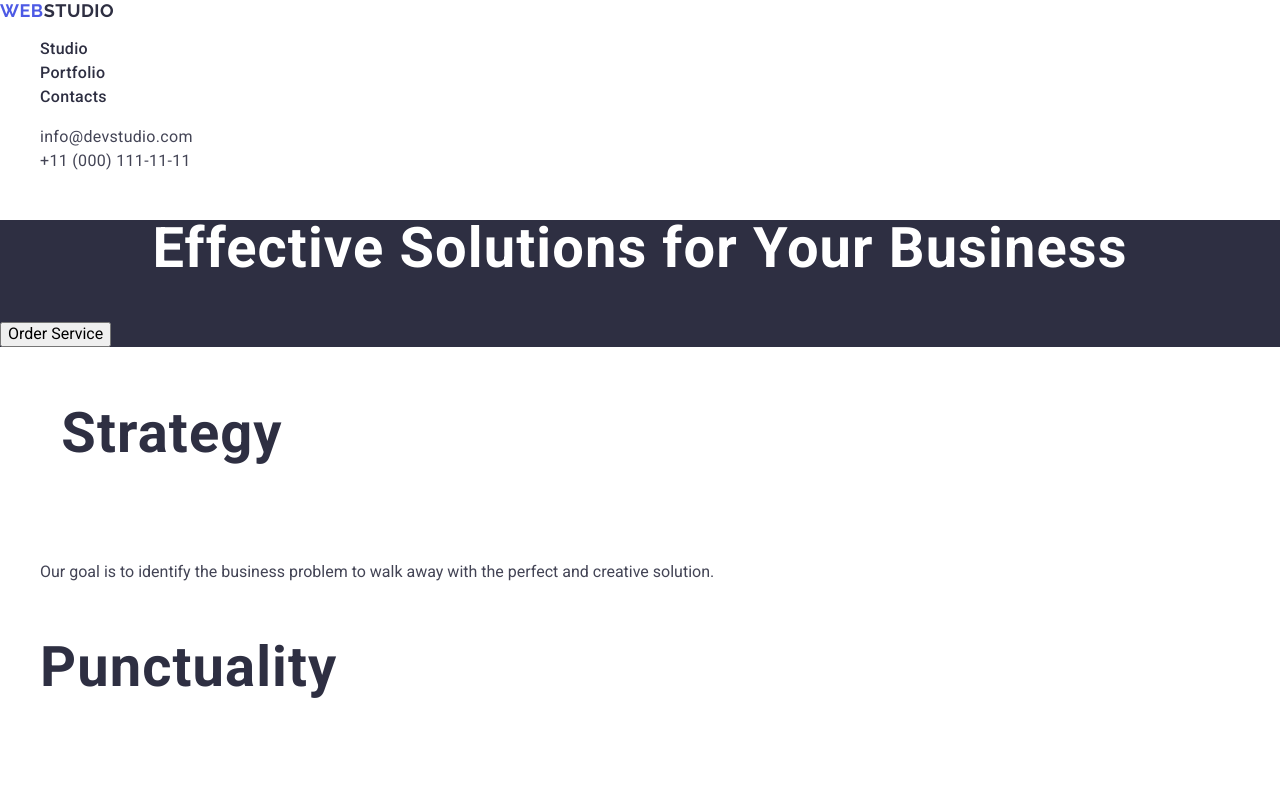
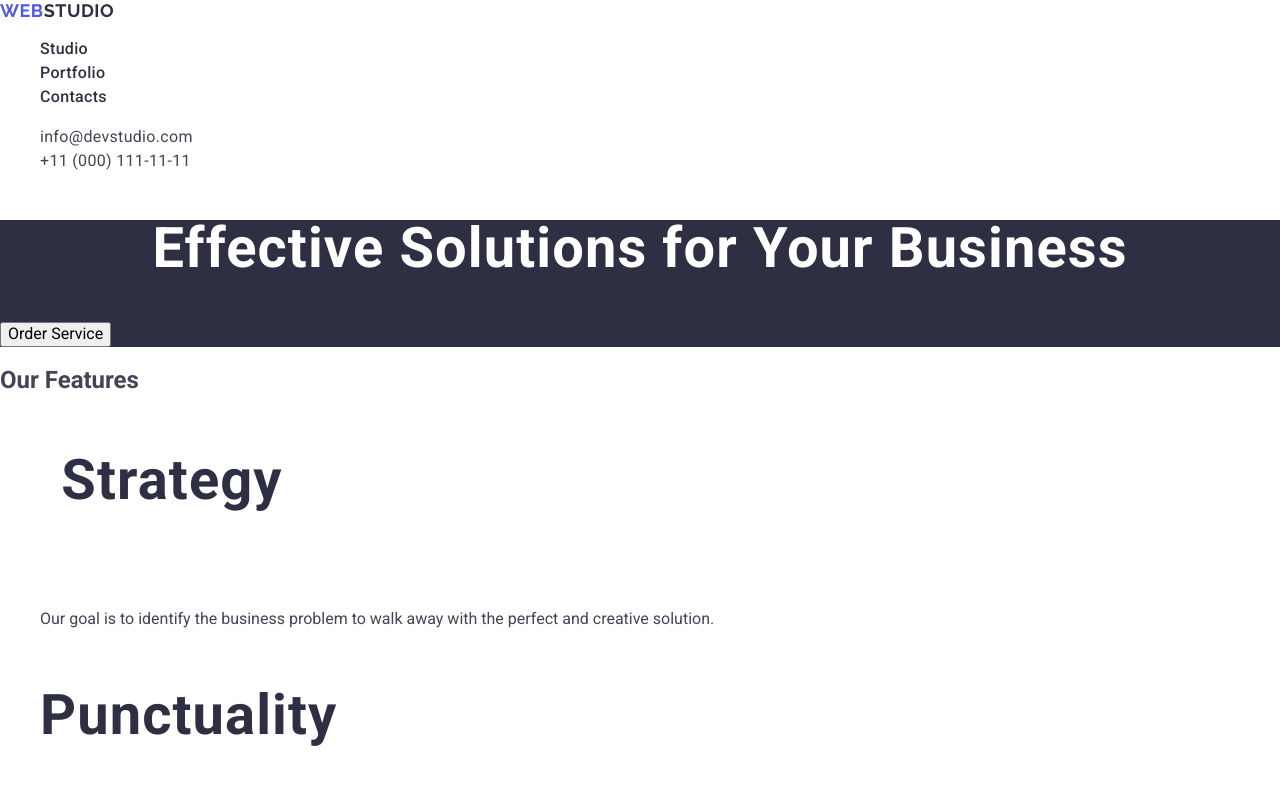
Before and after one commit to VolodymyrAleksevich/goit-markup-hw-02, a plain HTML site: page index.html in a window 1280 px wide. Shown: the top 794 px of the page. Drawn offline with nearby package versions, Linux system fonts and the light colour scheme.

Commit message:
fix-html

```diff
--- a/index.html
+++ b/index.html
@@ -50,7 +50,9 @@
             <button class="button-section" type="button">Order Service</button>
         </section>
         <!--Section info-->
-        <section class="logo-section"Our Features>
+        <section>
+            <h2 class="logo-section">Our Features
+            </h2>
             <ul>
                 <li>
                     <h3 class="features-title">Strategy</h3>
```
Also changed, not shown: css/styles.css (line endings or trailing spaces).
